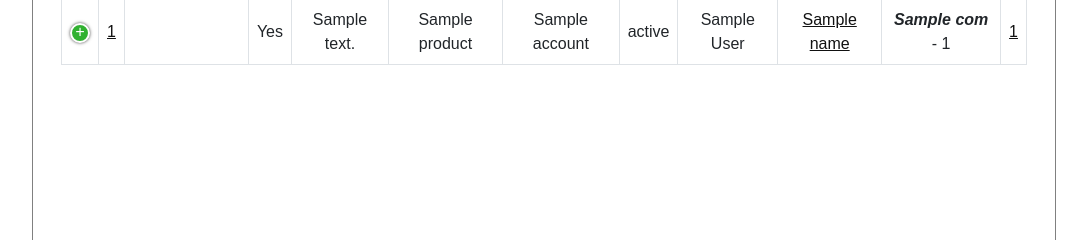
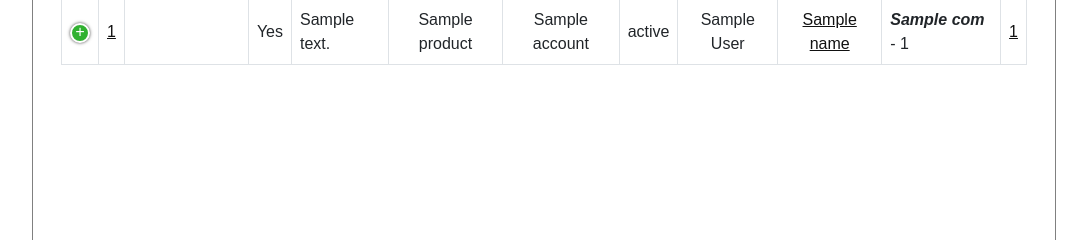
Before and after one commit to RHsyseng/t5g-field-support-team-utils, a Flask app: template dashboard/src/t5gweb/templates/ui/table.html in a window 1280 px wide. Shown: the part 244-484 px from the top of the page, without its empty margins (96-1183 px from the left). Run offline with Flask 2, Linux system fonts and the light colour scheme; the template is opened without the code that fills it: most values are stand-ins (such as "Sample title", 1, 10 or a date in 2020); some libraries are stand-ins or nearby versions.

Commit message:
fix text alignment in table

```diff
--- a/dashboard/src/t5gweb/templates/ui/table.html
+++ b/dashboard/src/t5gweb/templates/ui/table.html
@@ -20,13 +20,13 @@
                                     {% else %}
                                         <td class="align-middle text-center">No</td>
                                     {% endif %}
-                                    <td class="align-middle text-center">{{ new_comments[account][status][card]['summary'] }}</td>
+                                    <td class="align-middle">{{ new_comments[account][status][card]['summary'] }}</td>
                                     <td class="align-middle text-center">{{ new_comments[account][status][card]['product'] }}</td>
                                     <td class="align-middle text-center">{{ new_comments[account][status][card]['account'] }}</td>
                                     <td class="align-middle text-center">{{ new_comments[account][status][card]['case_status'] }}</td>
                                     <td class="align-middle text-center">{{ new_comments[account][status][card]['assignee']['displayName'] }}</td>
                                     <td class="align-middle text-center"><a href=https://issues.redhat.com/browse/{{ card }} target="_blank">{{ card }}</a></td>
-                                    <td class="align-middle text-center"><span class="fw-bold fst-italic">{{ new_comments[account][status][card]['comments'][-1][1][:10] }}</span> - {{ new_comments[account][status][card]['comments'][-1][0] | safe }}</td>
+                                    <td class="align-middle"><span class="fw-bold fst-italic">{{ new_comments[account][status][card]['comments'][-1][1][:10] }}</span> - {{ new_comments[account][status][card]['comments'][-1][0] | safe }}</td>
                                     {% if new_comments[account][status][card]['bugzilla'] != "None" and new_comments[account][status][card]['bugzilla'] | length == 1  %}
                                         <td class="align-middle text-center"><a href={{ new_comments[account][status][card]['bugzilla'][0]['bugzillaLink'] }} target="_blank">{{ new_comments[account][status][card]['bugzilla'][0]['bugzillaNumber'] }}</a></td>
                                     {% elif new_comments[account][status][card]['bugzilla'] == "None"%}
```
